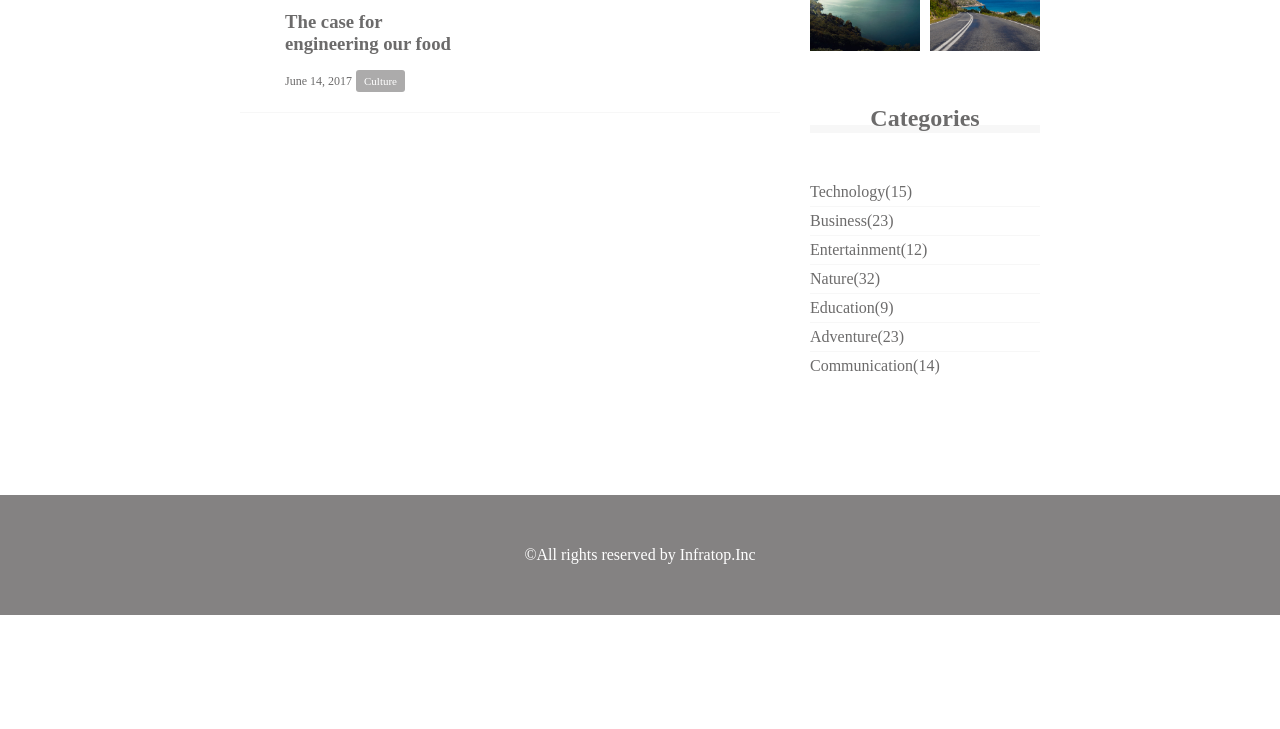
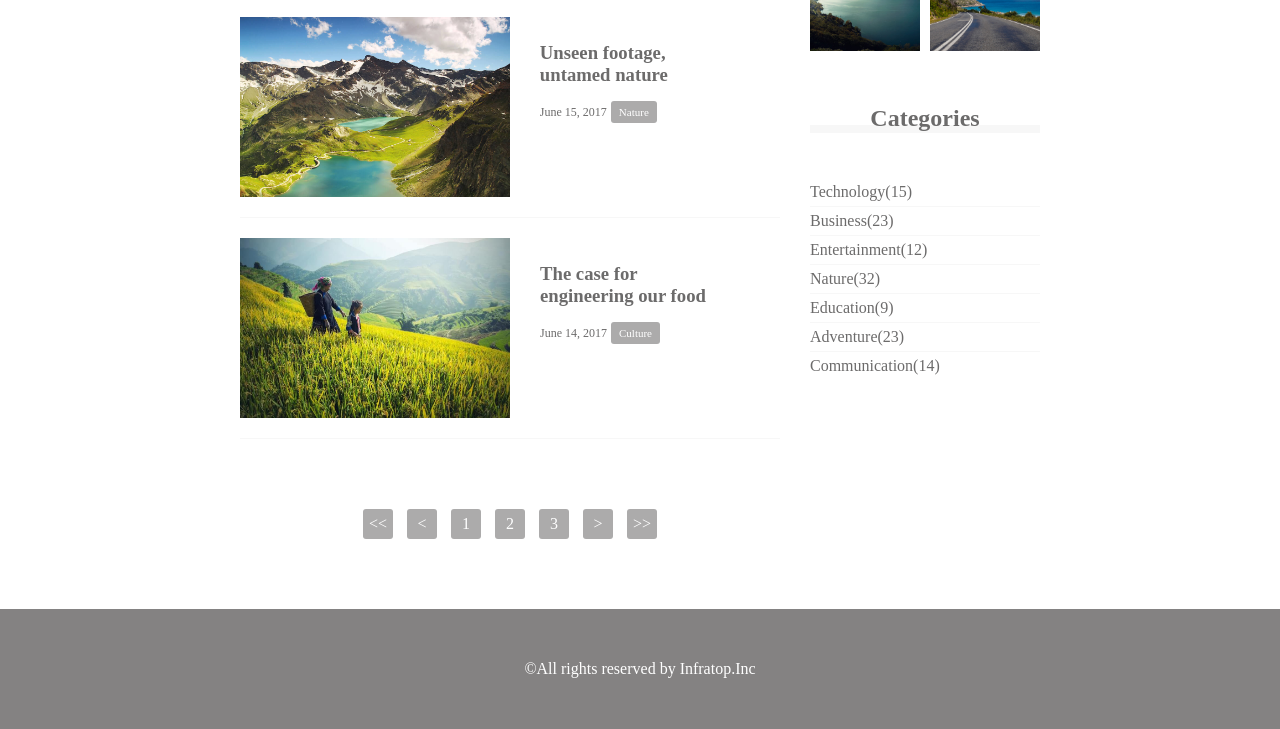
Before and after one commit to jasonbeen0080/HTML8, a plain HTML site: page index.html in a window 1280 px wide. Shown: the part 1193-1922 px from the top of the page. Before the commit the page ends 1808 px from the top, so only its background shows below. Drawn offline with Linux system fonts and the light colour scheme.

Commit message:
{Finish}HTML8

```diff
--- a/index.html
+++ b/index.html
@@ -120,6 +120,19 @@
           </section>
         </div>
       </div>
+      <div class="pagination">
+        <p><<</p>
+            <P><</P>
+                <p>1</p>
+                <p>2</p>
+                <P>3</P>
+                <p>></p>
+                <p>>></p>
+
+
+
+
+      </div>
     </section>
     <div class="sidebar">
       <div class="sidebar">
--- a/style.css
+++ b/style.css
@@ -87,7 +87,7 @@ main{
 }
 
 .blog-image{
-  height: 10px;
+  height: 180px;
 }
 
 .blog-text{
@@ -109,6 +109,22 @@ main{
   border-radius: 3px;
   color: #fff;
   font-size: 11px;
+}
+
+.pagination{
+  text-align: center;
+  padding-top: 50px;
+}
+
+.pagination p{
+  display: inline-block;
+  width: 30px;
+  height: 30px;
+  margin: 0 5px;
+  color: #fff;
+  background-color: #acabab;
+  border-radius: 3px;
+  line-height: 30px;
 }
 
 .sidebar {
```
